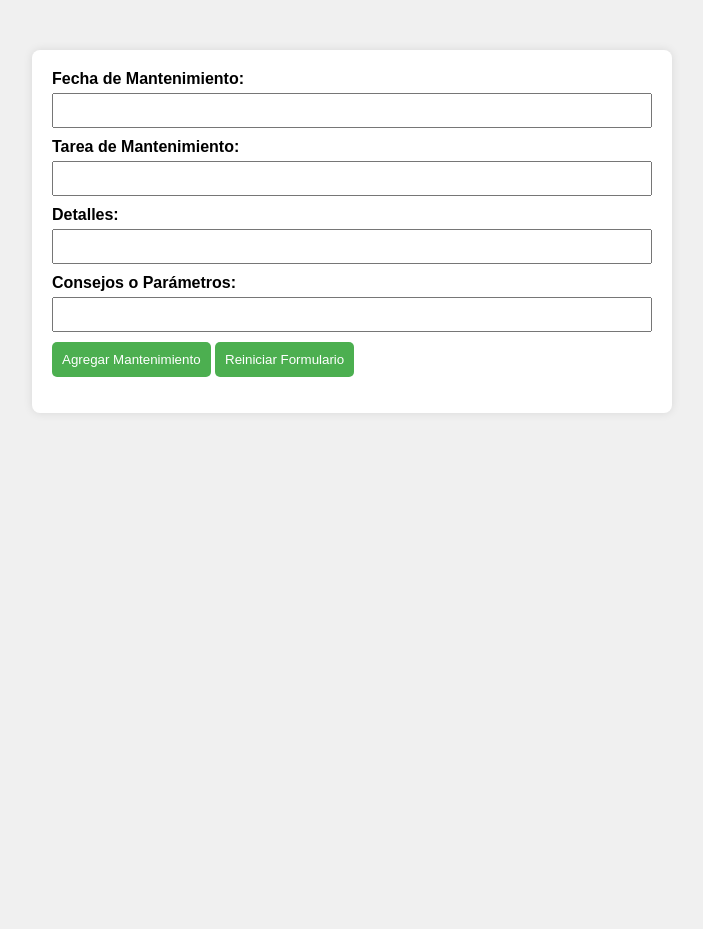
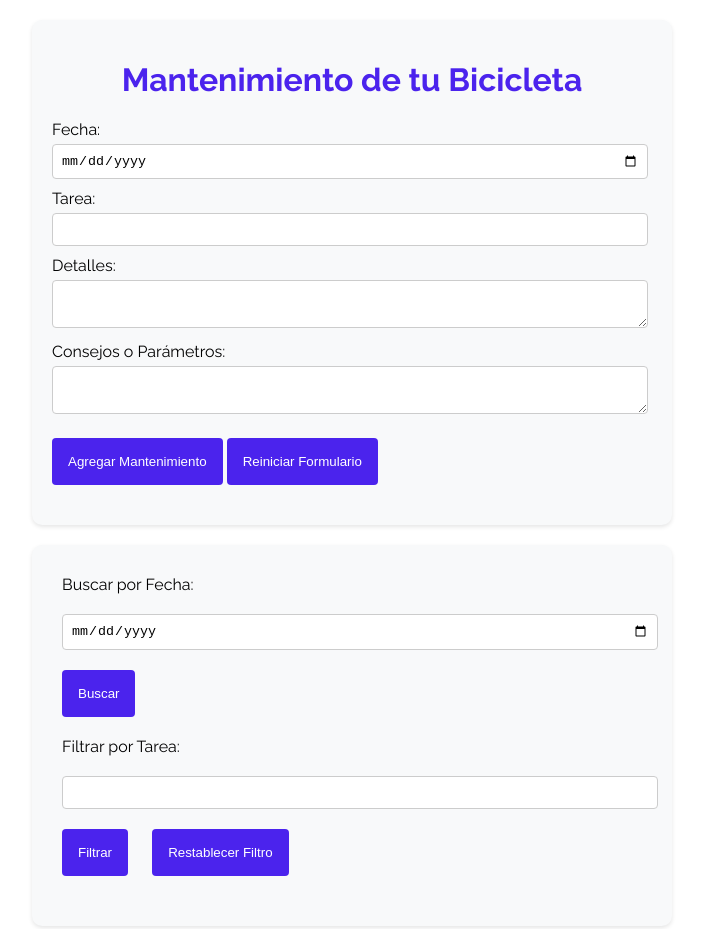
Before and after one commit to Martingd1985/Preentrega3-martindalessandro, a plain HTML site: page index.html in a window 1280 px wide. Shown: the whole page, without its empty margins (288-991 px from the left). Before the commit the page ends 800 px from the top, so only its background shows below. Drawn offline with nearby package versions, Linux system fonts and the light colour scheme.

Commit message:
pre entrega 3

```diff
--- a/index.html
+++ b/index.html
@@ -3,38 +3,42 @@
 <head>
     <meta charset="UTF-8">
     <meta name="viewport" content="width=device-width, initial-scale=1.0">
-    <title>Formulario de Mantenimiento</title>
-    <link rel="stylesheet" href="https://cdn.jsdelivr.net/npm/flatpickr/dist/flatpickr.min.css">
+    <title>Registro de Mantenimiento de bicicletas</title>
     <link rel="stylesheet" href="styles.css">
+    <link href="https://fonts.googleapis.com/css2?family=Raleway:wght@400;700&display=swap" rel="stylesheet">
+
 </head>
 <body>
-
     <div class="container">
-        <form id="formularioMantenimiento" class="formulario">
-            <label for="fechaMantenimiento">Fecha de Mantenimiento:</label>
-            <input type="text" id="fechaMantenimiento" name="fechaMantenimiento" required class="flatpickr">
-            <br>
-
-            <label for="tareaMantenimiento">Tarea de Mantenimiento:</label>
-            <input type="text" id="tareaMantenimiento" name="tareaMantenimiento" required>
-            <br>
-
-            <label for="detallesMantenimiento">Detalles:</label>
-            <input type="text" id="detallesMantenimiento" name="detallesMantenimiento">
-            <br>
-
-            <label for="consejosMantenimiento">Consejos o Parámetros:</label>
-            <input type="text" id="consejosMantenimiento" name="consejosMantenimiento">
-            <br>
-
-            <button type="button" id="agregarBtn" class="btn">Agregar Mantenimiento</button>
-            <button type="button" id="reiniciarBtn" class="btn">Reiniciar Formulario</button>
-        </form>
-
-        <ul id="listaMantenimientos" class="lista"></ul>
+        <div class="columna">
+            <h1>Mantenimiento de tu Bicicleta</h1>
+            <form id="formularioMantenimiento">
+                <label for="fechaMantenimiento">Fecha:</label>
+                <input type="date" id="fechaMantenimiento" required><br>
+                <label for="tareaMantenimiento">Tarea:</label>
+                <input type="text" id="tareaMantenimiento" required><br>
+                <label for="detallesMantenimiento">Detalles:</label>
+                <textarea id="detallesMantenimiento"></textarea><br>
+                <label for="consejosMantenimiento">Consejos o Parámetros:</label>
+                <textarea id="consejosMantenimiento"></textarea><br>
+                <button type="button" id="agregarBtn">Agregar Mantenimiento</button>
+                <button type="button" id="reiniciarBtn">Reiniciar Formulario</button>
+            </form>
+        </div>
+        <div class="columna">
+            <div id="filtroContainer">
+                <label for="fechaBusquedaInput">Buscar por Fecha:</label>
+                <input type="date" id="fechaBusquedaInput">
+                <button type="button" id="buscarPorFechaBtn">Buscar</button>
+                <br>
+                <label for="tareaBusquedaInput">Filtrar por Tarea:</label>
+                <input type="text" id="tareaBusquedaInput">
+                <button type="button" id="filtrarPorTareaBtn">Filtrar</button>
+                <button type="button" id="restablecerFiltroBtn">Restablecer Filtro</button>
+            </div>
+            <ul id="listaMantenimientos"></ul>
+        </div>
     </div>
-
-    <script src="https://cdn.jsdelivr.net/npm/flatpickr"></script>
     <script src="script.js"></script>
 </body>
 </html>
--- a/script.js
+++ b/script.js
@@ -1,4 +1,3 @@
-document.addEventListener('DOMContentLoaded', function () {
 const formularioMantenimiento = document.getElementById('formularioMantenimiento');
 const fechaMantenimientoInput = document.getElementById('fechaMantenimiento');
 const tareaMantenimientoInput = document.getElementById('tareaMantenimiento');
@@ -7,9 +6,15 @@ document.addEventListener('DOMContentLoaded', function () {
 const listaMantenimientos = document.getElementById('listaMantenimientos');
 const agregarBtn = document.getElementById('agregarBtn');
 const reiniciarBtn = document.getElementById('reiniciarBtn');
+const buscarPorFechaInput = document.getElementById('fechaBusquedaInput');
+const tareaBusquedaInput = document.getElementById('tareaBusquedaInput');
+const buscarPorFechaBtn = document.getElementById('buscarPorFechaBtn');
+const filtrarPorTareaBtn = document.getElementById('filtrarPorTareaBtn');
+const restablecerFiltroBtn = document.getElementById('restablecerFiltroBtn');
+
 let registrosMantenimiento = [];
+let copiaRegistrosMantenimiento = []; // Copia de respaldo de los registros originales
 
-    // Clase para representar un mantenimiento
 class RegistroMantenimiento {
     constructor(fecha, tarea, detalles, consejos) {
         this.fecha = fecha;
@@ -19,7 +24,6 @@ document.addEventListener('DOMContentLoaded', function () {
     }
 }
 
-    // Función para agregar un mantenimiento
 function agregarMantenimiento() {
     const fecha = fechaMantenimientoInput.value;
     const tarea = tareaMantenimientoInput.value;
@@ -31,12 +35,12 @@ document.addEventListener('DOMContentLoaded', function () {
         registrosMantenimiento.push(nuevoMantenimiento);
         mostrarListaMantenimientos();
         reiniciarFormulario();
+        guardarMantenimientoEnStorage();
     } else {
         alert('Por favor, complete la fecha y la tarea de mantenimiento.');
     }
 }
 
-    // Función para mostrar la lista de mantenimientos
 function mostrarListaMantenimientos() {
     listaMantenimientos.innerHTML = '';
     registrosMantenimiento.forEach((mantenimiento, index) => {
@@ -48,20 +52,66 @@ document.addEventListener('DOMContentLoaded', function () {
     });
 }
 
-    // Función para reiniciar el formulario
 function reiniciarFormulario() {
     formularioMantenimiento.reset();
-        fechaMantenimientoInput.value = "";  // Borra el valor del input de fecha
 }
 
-    // Inicializar flatpickr para el input de fecha
-    flatpickr(fechaMantenimientoInput, {
-        dateFormat: 'Y-m-d',
+function guardarMantenimientoEnStorage() {
+    localStorage.setItem('mantenimientos', JSON.stringify(registrosMantenimiento));
+}
+
+function buscarMantenimientoPorFecha(fecha) {
+    const mantenimientosEncontrados = registrosMantenimiento.filter(mantenimiento => mantenimiento.fecha.includes(fecha));
+    if (mantenimientosEncontrados.length > 0) {
+        console.log(`Se encontraron mantenimientos para la fecha "${fecha}":`);
+        mantenimientosEncontrados.forEach(mantenimiento => console.log(`- ${mantenimiento.fecha}: ${mantenimiento.tarea}`));
+    } else {
+        console.log(`No se encontraron mantenimientos para la fecha "${fecha}"`);
+    }
+}
+
+function filtrarMantenimientosPorTarea(tarea) {
+    // Limpiar la lista antes de mostrar los resultados filtrados
+    listaMantenimientos.innerHTML = '';
+
+    const mantenimientosFiltrados = registrosMantenimiento.filter(mantenimiento => mantenimiento.tarea.includes(tarea));
+    if (mantenimientosFiltrados.length > 0) {
+        mantenimientosFiltrados.forEach(mantenimiento => {
+            const elementoLista = document.createElement('li');
+            elementoLista.innerHTML = `<strong>${mantenimiento.fecha}:</strong> ${mantenimiento.tarea}<br>
+                                          <em>Detalles:</em> ${mantenimiento.detalles}<br>
+                                          <em>Consejos o Parámetros:</em> ${mantenimiento.consejos}`;
+            listaMantenimientos.appendChild(elementoLista);
+        });
+    } else {
+        console.log(`No se encontraron mantenimientos para la tarea "${tarea}"`);
+    }
+}
+
+function restablecerFiltro() {
+    registrosMantenimiento = [...copiaRegistrosMantenimiento]; // Restaurar la lista de mantenimientos original
+    mostrarListaMantenimientos();
+}
+
+agregarBtn.addEventListener('click', agregarMantenimiento);
+reiniciarBtn.addEventListener('click', reiniciarFormulario);
+
+buscarPorFechaBtn.addEventListener('click', () => {
+    const fecha = buscarPorFechaInput.value;
+    if (fecha) {
+        buscarMantenimientoPorFecha(fecha);
+    } else {
+        alert('Por favor, ingrese una fecha para buscar.');
+    }
 });
 
-    // Event listener para el botón de agregar mantenimiento
-    agregarBtn.addEventListener('click', agregarMantenimiento);
+filtrarPorTareaBtn.addEventListener('click', () => {
+    const tarea = tareaBusquedaInput.value;
+    if (tarea) {
+        filtrarMantenimientosPorTarea(tarea);
+    } else {
+        alert('Por favor, ingrese una tarea para filtrar.');
+    }
+});
 
-    // Event listener para el botón de reiniciar formulario
-    reiniciarBtn.addEventListener('click', reiniciarFormulario);
-});
+restablecerFiltroBtn.addEventListener('click', restablecerFiltro);
--- a/styles.css
+++ b/styles.css
@@ -1,52 +1,93 @@
+/* Estilos generales */
 body {
-    font-family: 'Arial', sans-serif;
-    background-color: #f0f0f0;
+    font-family: Arial, sans-serif;
     margin: 0;
-    padding: 0;
+    padding: 20px;
+    font-family: 'Raleway', sans-serif;
 }
 
 .container {
-    max-width: 600px;
-    margin: 50px auto;
-    background-color: #fff;
-    padding: 20px;
-    border-radius: 8px;
-    box-shadow: 0 0 10px rgba(0, 0, 0, 0.1);
+    display: flex;
+    justify-content: space-around;
+    flex-wrap: wrap;
 }
 
-.formulario label {
+.columna {
+    flex: 0 0 calc(50% - 20px);
+    margin-bottom: 20px;
+    padding: 20px;
+    background-color: #f8f9fa;
+    border-radius: 10px;
+    box-shadow: 0 2px 4px rgba(0, 0, 0, 0.1);
+}
+
+h1, h2 {
+    font-family: 'Raleway', sans-serif;
+    text-align: center;
+    color: #4b23ed;
+}
+
+form {
+    margin-bottom: 20px;
+}
+
+label {
     display: block;
     margin-bottom: 5px;
-    font-weight: bold;
 }
 
-.formulario input {
-    width: 100%;
+input[type="date"],
+input[type="text"],
+textarea {
+    width: calc(100% - 22px);
+    margin-bottom: 10px;
     padding: 8px;
-    margin-bottom: 10px;
-    box-sizing: border-box;
+    border: 1px solid #ccc;
+    border-radius: 4px;
 }
 
-.btn {
-    background-color: #4caf50;
-    color: #fff;
-    padding: 10px;
+button {
+    margin-top: 10px;
+    padding: 16px 16px;
+    background-color: #4b23ed;
+    color: white;
     border: none;
-    border-radius: 5px;
+    border-radius: 4px;
     cursor: pointer;
 }
 
-.btn:hover {
-    background-color: #45a049;
+#filtroContainer {
+    margin-bottom: 20px;
 }
 
-.lista {
+#filtroContainer label,
+#filtroContainer input,
+#filtroContainer button {
+    margin: 10px;
+}
+
+ul {
     list-style: none;
     padding: 0;
 }
 
-.lista li {
-    border-bottom: 1px solid #ddd;
-    margin-bottom: 10px;
-    padding-bottom: 10px;
+ul li {
+    background-color: #f8f9fa;
+    border: 1px solid #ccc;
+    border-radius: 5px;
+    padding: 15px;
+    margin-bottom: 15px;
+    box-shadow: 0 2px 4px rgba(0, 0, 0, 0.1);
 }
+
+ul li strong {
+    color: #4b23ed;
+}
+
+ul li em {
+    color: #555;
+}
+
+ul li:hover {
+    box-shadow: 0 4px 8px rgba(0, 0, 0, 0.1);
+}
```
Lines whose indentation alone changed are shown as unchanged.
